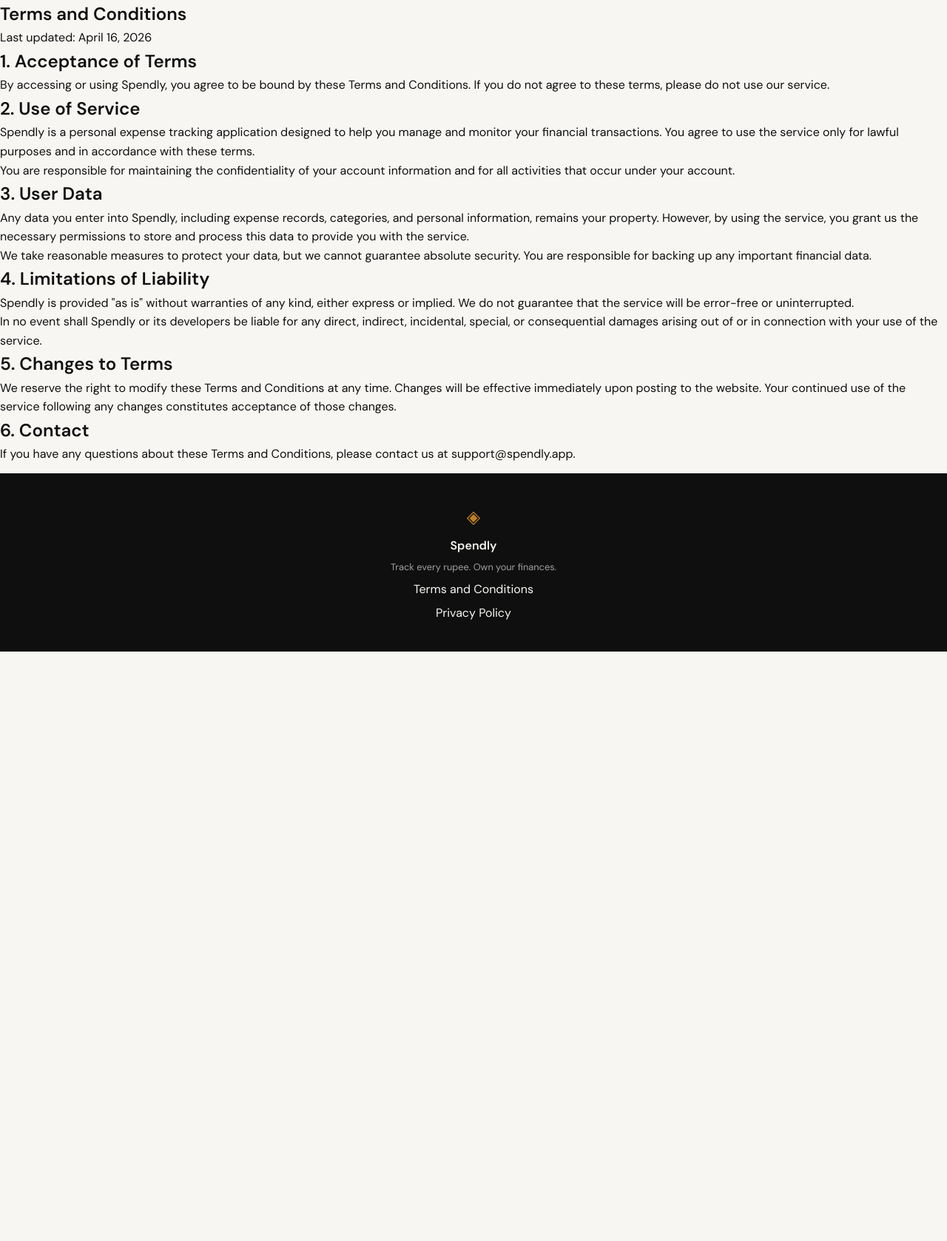
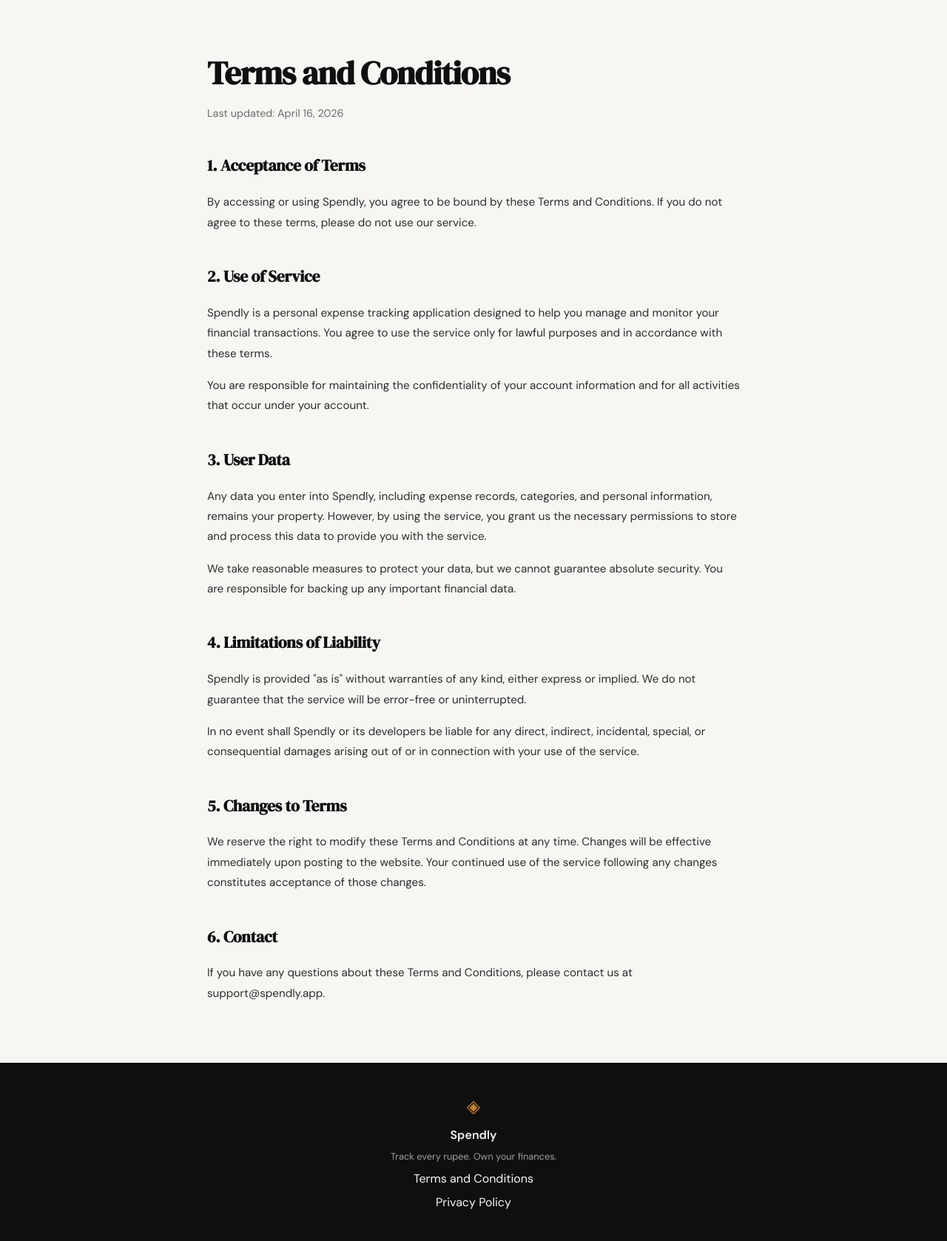
Before and after one commit to tejinderpa/expense-tracker, a Flask app: page /terms in a window 1280 px wide. Shown: the part 61-1739 px from the top of the page at 74% size. Before the commit the page ends 942 px from the top, so only its background shows below. Run offline with Flask 3, Linux system fonts and the light colour scheme.

Commit message:
landing: add privacy policy page and route

```diff
--- a/app.py
+++ b/app.py
@@ -25,6 +25,11 @@ def login():
 @app.route("/terms")
 def terms():
     return render_template("terms.html")
+
+
+@app.route("/privacy")
+def privacy():
+    return render_template("privacy.html")
 
 
 # ------------------------------------------------------------------ #
--- a/file.txt
+++ b/file.txt
@@ -39,7 +39,7 @@ Match the style of terms.html.
 footer link href from "#" to "/privacy".
 4. Make sure the appearance looks like the website's theme
 
-git commit -m "landing: add privacy policy page and route”
+!
 
 I've attached a screenshot of the updated Spendly hero section design.
 
--- a/static/css/style.css
+++ b/static/css/style.css
@@ -508,6 +508,77 @@ a { color: inherit; text-decoration: none; }
 }
 
 /* ------------------------------------------------------------------ */
+/* Terms & Privacy Pages                                               */
+/* ------------------------------------------------------------------ */
+
+.terms-section,
+.privacy-section {
+    padding: 4rem 2rem;
+    background: var(--paper);
+}
+
+.terms-inner,
+.privacy-inner {
+    max-width: 720px;
+    margin: 0 auto;
+}
+
+.terms-title,
+.privacy-title {
+    font-family: var(--font-display);
+    font-size: clamp(2rem, 4vw, 2.75rem);
+    color: var(--ink);
+    margin-bottom: 0.5rem;
+    letter-spacing: -0.02em;
+}
+
+.terms-date,
+.privacy-date {
+    font-size: 0.9rem;
+    color: var(--ink-muted);
+    margin-bottom: 2.5rem;
+}
+
+.terms-content,
+.privacy-content {
+    color: var(--ink-soft);
+    line-height: 1.8;
+}
+
+.terms-content h2,
+.privacy-content h2 {
+    font-family: var(--font-display);
+    font-size: 1.35rem;
+    color: var(--ink);
+    margin-top: 2.5rem;
+    margin-bottom: 1rem;
+    letter-spacing: -0.01em;
+}
+
+.terms-content h2:first-child,
+.privacy-content h2:first-child {
+    margin-top: 0;
+}
+
+.terms-content p,
+.privacy-content p {
+    margin-bottom: 1rem;
+    font-size: 0.95rem;
+}
+
+.terms-content ul,
+.privacy-content ul {
+    margin-bottom: 1rem;
+    padding-left: 1.5rem;
+}
+
+.terms-content li,
+.privacy-content li {
+    margin-bottom: 0.5rem;
+    font-size: 0.95rem;
+}
+
+/* ------------------------------------------------------------------ */
 /* Responsive                                                          */
 /* ------------------------------------------------------------------ */
 
--- a/templates/base.html
+++ b/templates/base.html
@@ -35,7 +35,7 @@
             <span class="footer-name">Spendly</span>
             <p class="footer-copy">Track every rupee. Own your finances.</p>
             <a href="/terms">Terms and Conditions</a>
-            <a href="#">Privacy Policy</a>
+            <a href="/privacy">Privacy Policy</a>
         </div>
     </footer>
 
```
Also changed, not shown: templates/privacy.html (added, +47 -0 lines).
